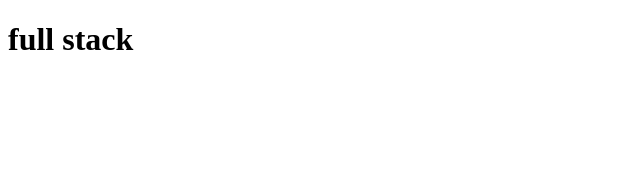
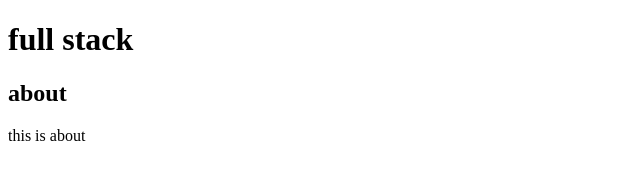
Before and after one commit to AdelShraim/learn_, a plain HTML site: page index.html in a window 1280 px wide. Shown: the whole page, without its empty margins (0-640 px from the left). Drawn offline with Linux system fonts and the light colour scheme.

Commit message:
section about

```diff
--- a/index.html
+++ b/index.html
@@ -9,5 +9,11 @@
 <body>
 
     <h1> full stack </h1>
+
+
+    <section class="about">
+        <h2>about</h2>
+        <p>this is about</p>
+    </section>
 </body>
 </html>
```
